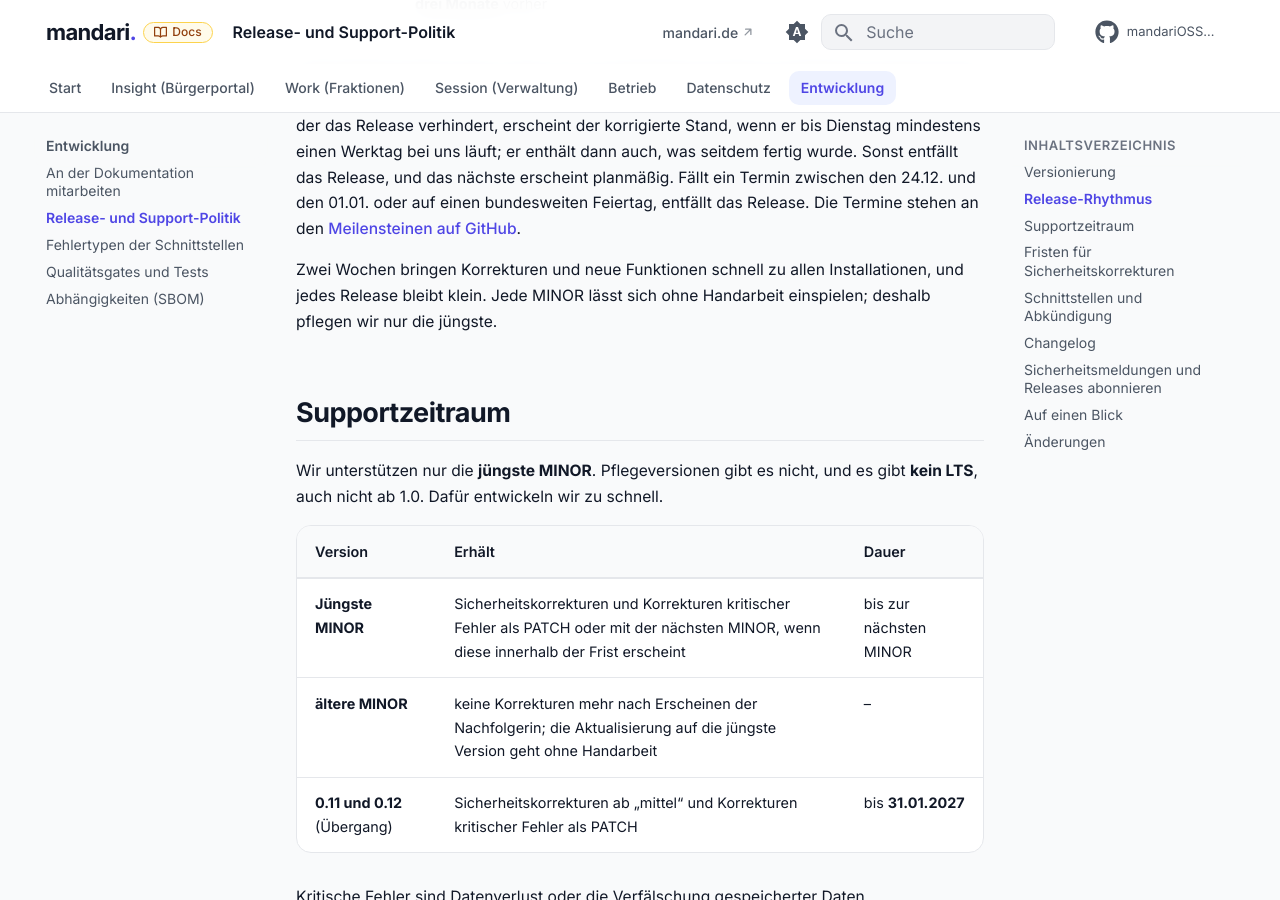
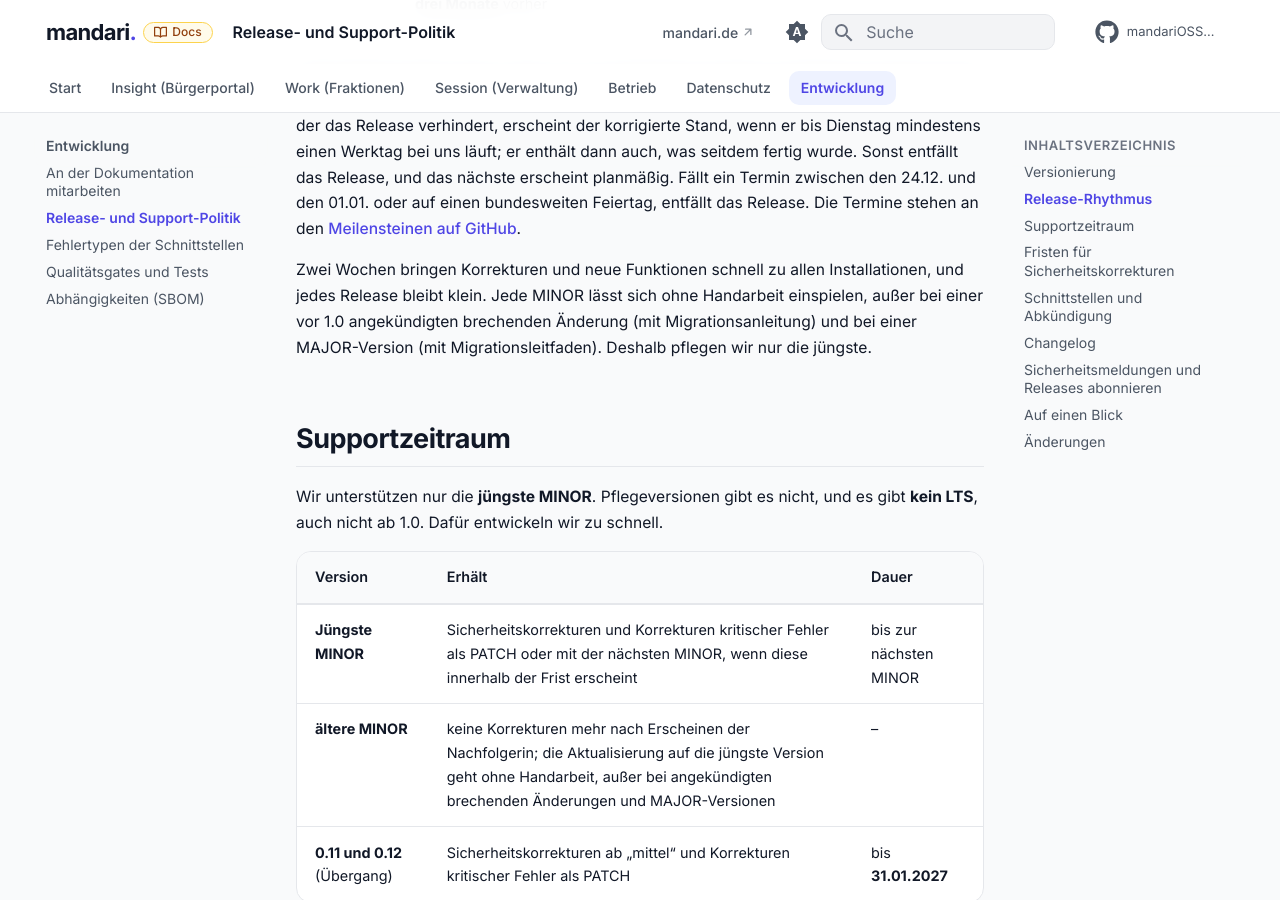
Before and after one commit to mandariOSS/docs, an MkDocs documentation site: the page built from docs/entwicklung/release-politik.md, in a window 1280 px wide and 900 px high, scrolled down 1733 px. Built offline with MkDocs 1.6.1 and Material for MkDocs 9.7.7, drawn with Linux system fonts in a browser that asks for light colours; comment, search, counter and statistics services are not loaded; some of the changed text lies outside the part shown.

Commit message:
Release-Politik: Ausnahmen bei „ohne Handarbeit“ (brechende Änderung vor 1.0, MAJOR)

```diff
--- a/docs/entwicklung/release-politik.md
+++ b/docs/entwicklung/release-politik.md
@@ -34,7 +34,7 @@ Die Container-Images tragen die Version als Tag, zum Beispiel `v0.16.0`. Dazu gi
 
 Jedes Release läuft vorher in dem von uns betriebenen Hosting; ein Release ist damit nie der erste Kontakt mit echtem Betrieb. Muss nach dem Donnerstag ein Fehler behoben werden, der das Release verhindert, erscheint der korrigierte Stand, wenn er bis Dienstag mindestens einen Werktag bei uns läuft; er enthält dann auch, was seitdem fertig wurde. Sonst entfällt das Release, und das nächste erscheint planmäßig. Fällt ein Termin zwischen den 24.12. und den 01.01. oder auf einen bundesweiten Feiertag, entfällt das Release. Die Termine stehen an den [Meilensteinen auf GitHub](https://github.com/mandariOSS/mandari/milestones).
 
-Zwei Wochen bringen Korrekturen und neue Funktionen schnell zu allen Installationen, und jedes Release bleibt klein. Jede MINOR lässt sich ohne Handarbeit einspielen; deshalb pflegen wir nur die jüngste.
+Zwei Wochen bringen Korrekturen und neue Funktionen schnell zu allen Installationen, und jedes Release bleibt klein. Jede MINOR lässt sich ohne Handarbeit einspielen, außer bei einer vor 1.0 angekündigten brechenden Änderung (mit Migrationsanleitung) und bei einer MAJOR-Version (mit Migrationsleitfaden). Deshalb pflegen wir nur die jüngste.
 
 ## Supportzeitraum
 
@@ -43,7 +43,7 @@ Wir unterstützen nur die **jüngste MINOR**. Pflegeversionen gibt es nicht, und
 | Version | Erhält | Dauer |
 |---------|--------|-------|
 | **Jüngste MINOR** | Sicherheitskorrekturen und Korrekturen kritischer Fehler als PATCH oder mit der nächsten MINOR, wenn diese innerhalb der Frist erscheint | bis zur nächsten MINOR |
-| **ältere MINOR** | keine Korrekturen mehr nach Erscheinen der Nachfolgerin; die Aktualisierung auf die jüngste Version geht ohne Handarbeit | – |
+| **ältere MINOR** | keine Korrekturen mehr nach Erscheinen der Nachfolgerin; die Aktualisierung auf die jüngste Version geht ohne Handarbeit, außer bei angekündigten brechenden Änderungen und MAJOR-Versionen | – |
 | **0.11 und 0.12** (Übergang) | Sicherheitskorrekturen ab „mittel“ und Korrekturen kritischer Fehler als PATCH | bis **31.01.2027** |
 
 Kritische Fehler sind Datenverlust oder die Verfälschung gespeicherter Daten, Nichtöffentliches oder Personenbezogenes, das Unbefugten sichtbar wird, der Ausfall einer Kernfunktion ohne Umgehung und Fehler mit Rechtswirkung, etwa falsch berechnete Fristen. Zurückportierte Korrekturen enthalten keine Datenbankmigrationen. Die jeweils gültige Liste steht in [SECURITY.md](https://github.com/mandariOSS/mandari/blob/main/SECURITY.md#unterstützte-versionen).
@@ -97,7 +97,7 @@ Der [Changelog](https://github.com/mandariOSS/mandari/blob/main/CHANGELOG.md) fo
 |-------|-------|
 | Rhythmus MINOR | alle zwei Wochen, dienstags |
 | Unterstützt | nur die jüngste MINOR: Sicherheitskorrekturen und kritische Fehler als PATCH oder mit der nächsten MINOR |
-| ältere MINOR | keine Korrekturen mehr; Aktualisierung ohne Handarbeit |
+| ältere MINOR | keine Korrekturen mehr; Aktualisierung ohne Handarbeit (Ausnahmen: angekündigte brechende Änderungen, MAJOR) |
 | Pflegeversionen, LTS | keine, auch nicht ab 1.0 |
 | Übergang | 0.11 und 0.12 bis 31.01.2027, Sicherheitskorrekturen ab „mittel“ und kritische Fehler |
 | Aktualisierung im betreuten Hosting | binnen 14 Tagen, Sicherheit nach Fristen |
```
